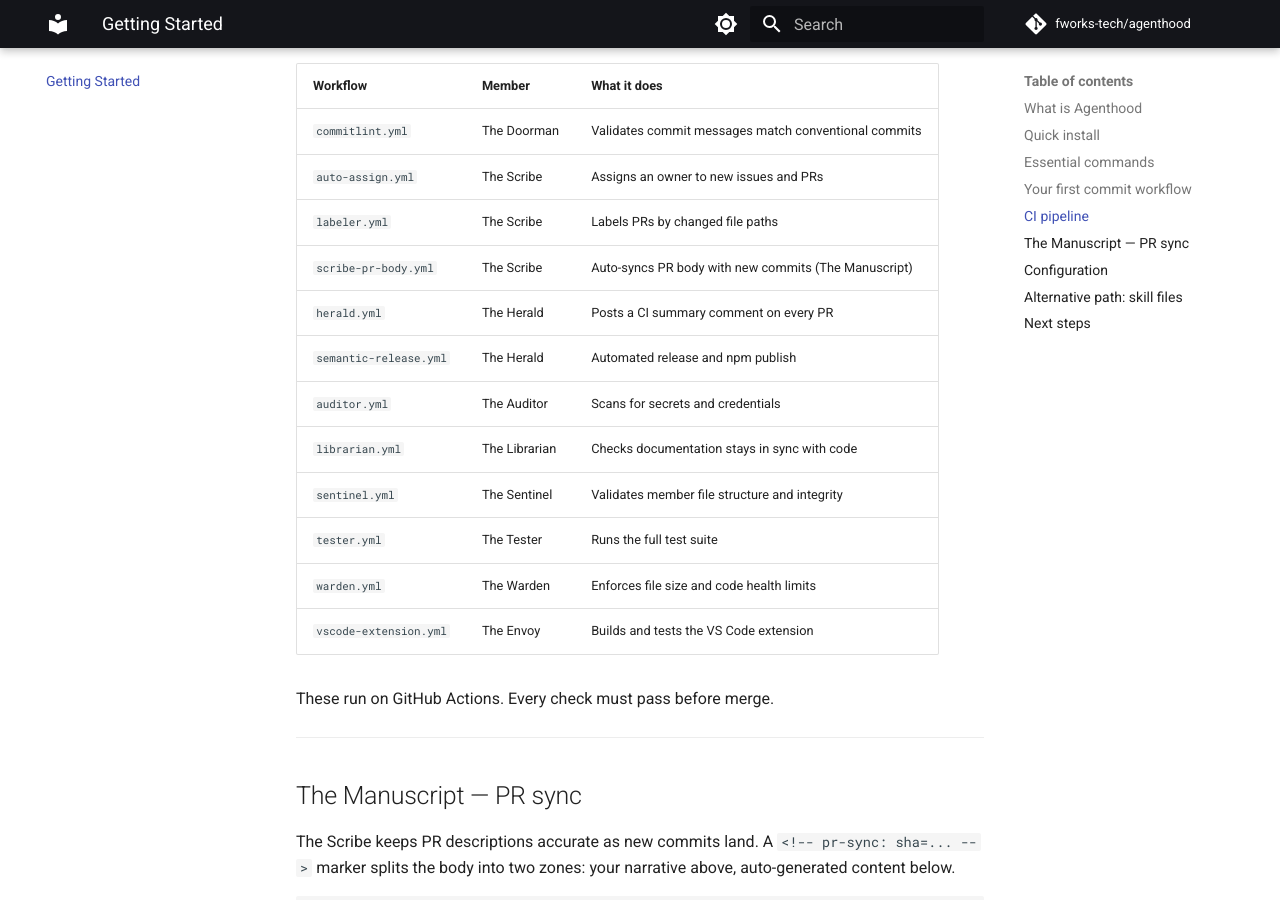
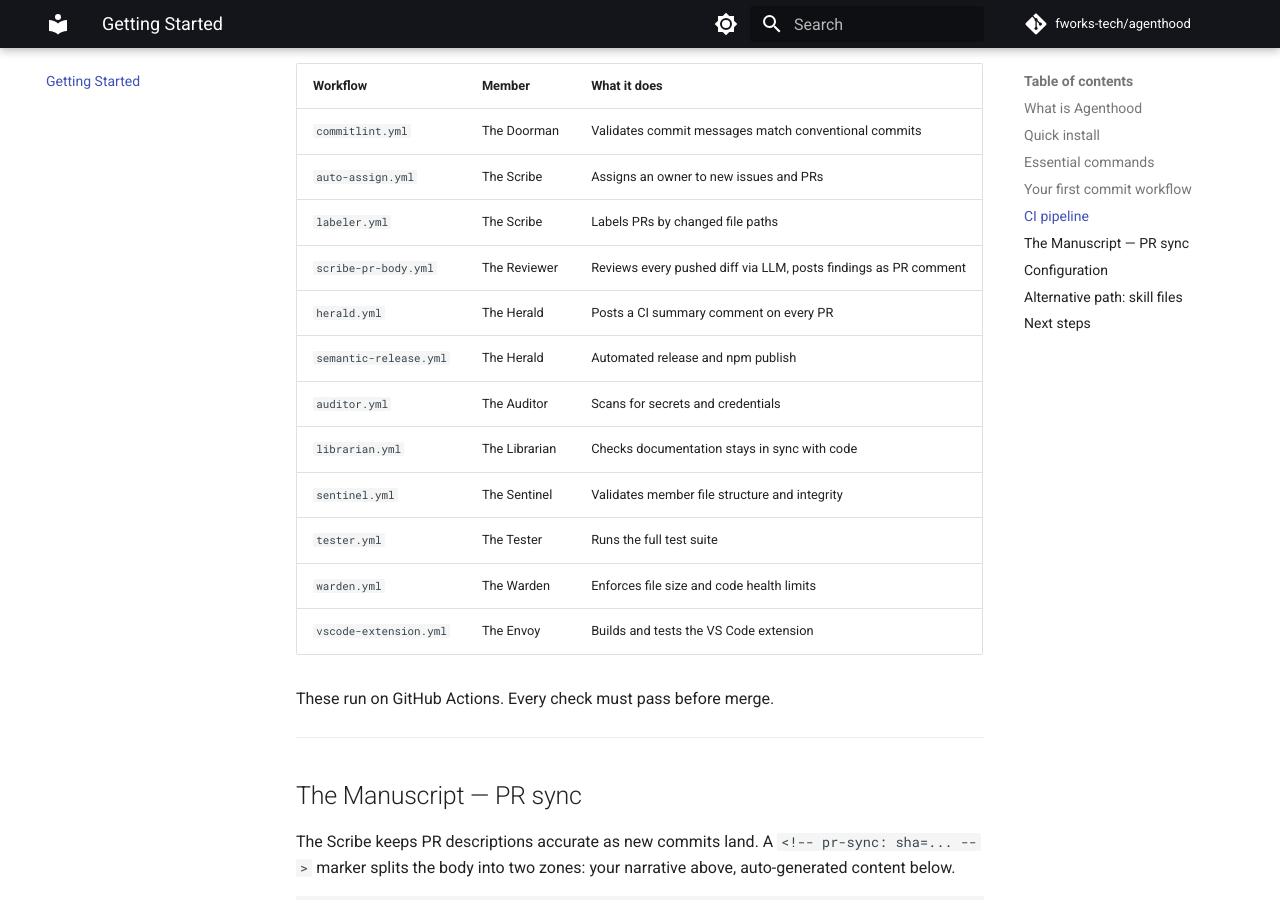
Before and after one commit to fworks-tech/agenthood, an MkDocs documentation site: the page built from docs/academy/getting-started.md, in a window 1280 px wide and 900 px high, scrolled down 2024 px. Built offline with MkDocs 1.6.1 and Material for MkDocs 9.7.7, drawn with Linux system fonts in a browser that asks for light colours; comment, search, counter and statistics services are not loaded.

Commit message:
feat(workflow): replace commit listing with LLM code review by The Reviewer

```diff
--- a/docs/academy/getting-started.md
+++ b/docs/academy/getting-started.md
@@ -66,7 +66,7 @@ The Society ships 11 workflows that enforce standards on every push and PR:
 | `commitlint.yml` | The Doorman | Validates commit messages match conventional commits |
 | `auto-assign.yml` | The Scribe | Assigns an owner to new issues and PRs |
 | `labeler.yml` | The Scribe | Labels PRs by changed file paths |
-| `scribe-pr-body.yml` | The Scribe | Auto-syncs PR body with new commits (The Manuscript) |
+| `scribe-pr-body.yml` | The Reviewer | Reviews every pushed diff via LLM, posts findings as PR comment |
 | `herald.yml` | The Herald | Posts a CI summary comment on every PR |
 | `semantic-release.yml` | The Herald | Automated release and npm publish |
 | `auditor.yml` | The Auditor | Scans for secrets and credentials |
```
Also changed, not shown: README.md, 1 other file.
